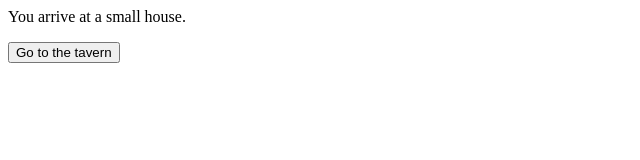
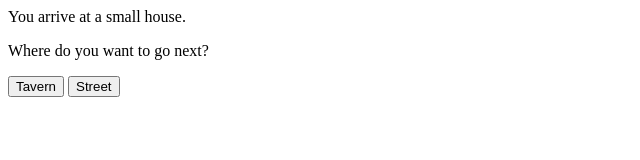
Before and after one commit to Hydoto/TestingStuff, a plain HTML site: page Game/Home.html in a window 1280 px wide. Shown: the whole page, without its empty margins (0-640 px from the left). Drawn offline with Linux system fonts and the light colour scheme.

Commit message:
Street to nowhere(for now)

```diff
--- a/Game/Home.html
+++ b/Game/Home.html
@@ -2,12 +2,17 @@
     <title>Home</title>
     <body>
         <p>You arrive at a small house.</p>
-        <button onclick="GoTavern()">Go to the tavern</button>
+        <p>Where do you want to go next?</p>
+        <button onclick="GoTavern()">Tavern</button>
+        <button onclick="GoStreet()">Street</button>
     </body>
     <script>
         function GoTavern(){
             window.location.href = './Tavern.html';
             // Probably Make a street section to Make some mid ground
         }
+        function GoStreet(){
+            window.location.href = './Street.html';
+        }
     </script>
 </html>
```
Also changed, not shown: Game/Street.html (added, +6 -0 lines).
